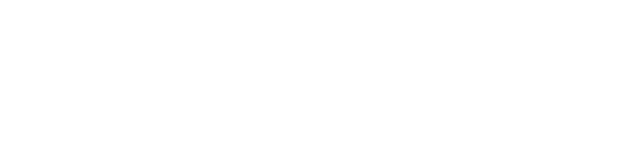
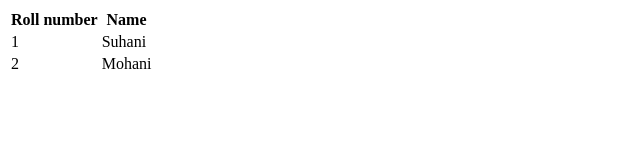
Before and after one commit to acciojob/basic-html-tables-Code-with-sudoku, a website: page main.html in a window 1280 px wide. Shown: the whole page, without its empty margins (0-640 px from the left). Drawn offline with Linux system fonts and the light colour scheme.

Commit message:
created a submission

```diff
--- a/main.html
+++ b/main.html
@@ -7,7 +7,26 @@
 </head>
 
 <body>
+
 	<!-- the entire body must be written by student -->
+	<table>
+		<thead>
+			<tr>
+				<th>Roll number</th>
+				<th>Name</th>
+			</tr>
+		</thead>
+</body>
+	<tr>
+		<td>1</td>
+		<td>Suhani</td>
+	</tr>
+	<tr>
+			<td>2</td>
+		<td>Mohani</td>
+	</tr>
+	<tbody>
+</table>
     <script type="text/javascript" src="./script.js">
 </script>
 
```
